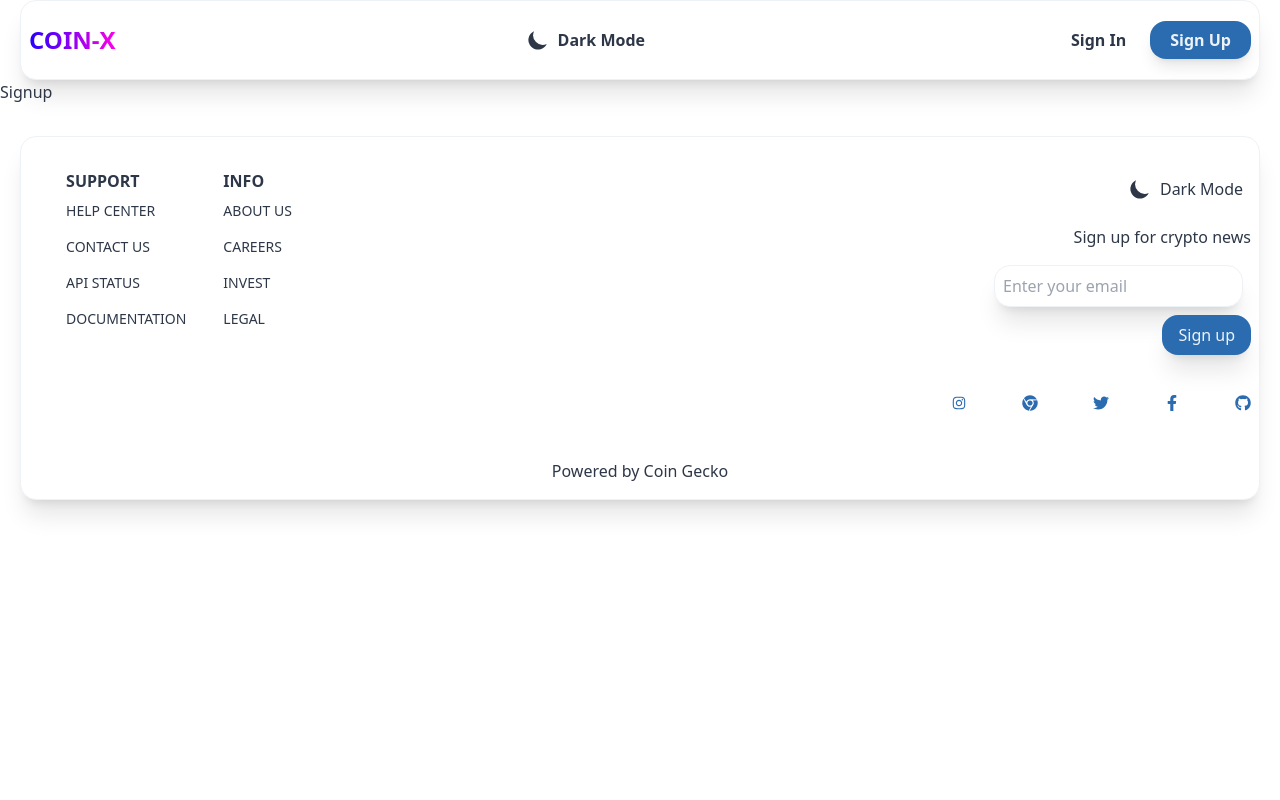
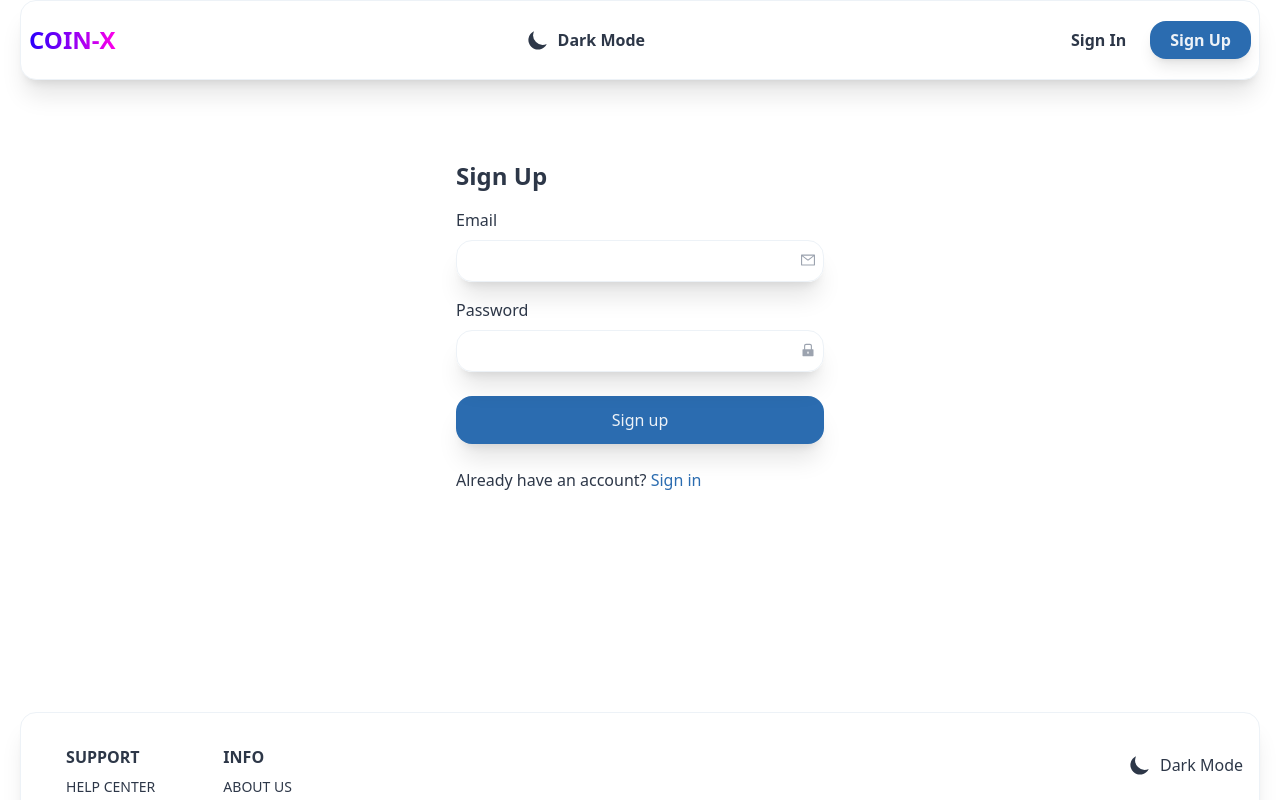
Before and after one commit to goku-raj/coins, a React (Vite) app: page /signup in a window 1280 px wide. Shown: the top 800 px of the page. Built offline with nearby package versions, Linux system fonts and the light colour scheme; no server answers.

Commit message:
SignIn SignUp page

```diff
--- a/src/routes/Signin.jsx
+++ b/src/routes/Signin.jsx
@@ -1,9 +1,46 @@
-import React from 'react'
+import React from 'react';
+import { AiFillLock, AiOutlineMail } from 'react-icons/ai';
+import { Link } from 'react-router-dom';
 
 const Signin = () => {
-  return (
-    <div>Signin</div>
-  )
-}
+   return (
+    <div>
+      <div className='max-w-[400px] mx-auto min-h-[600px] px-4 py-20'>
+        <h1 className='text-2xl font-bold'>Sign In</h1>
+        <form>
+          <div className='my-4'>
+            <label>Email</label>
+            <div className='my-2 w-full relative rounded-2xl shadow-xl'>
+              <input
+                className='w-full p-2 bg-primary border border-input rounded-2xl'
+                type='email'
+              />
+              <AiOutlineMail className='absolute right-2 top-3 text-gray-400' />
+            </div>
+          </div>
+          <div className='my-4'>
+            <label>Password</label>
+            <div className='my-2 w-full relative rounded-2xl shadow-xl'>
+              <input
+                className='w-full p-2 bg-primary border border-input rounded-2xl'
+                type='password'
+              />
+              <AiFillLock className='absolute right-2 top-3 text-gray-400' />
+            </div>
+          </div>
+          <button className='w-full my-2 p-3 bg-button text-btnText rounded-2xl shadow-xl'>
+            Sign in
+          </button>
+        </form>
+        <p className='my-4'>
+          Don't have an account?{' '}
+          <Link to='/signup' className='text-accent'>
+            Sign up
+          </Link>
+        </p>
+      </div>
+    </div>
+  );
+};
 
-export default Signin
+export default Signin;
--- a/src/routes/Signup.jsx
+++ b/src/routes/Signup.jsx
@@ -1,9 +1,46 @@
-import React from 'react'
+import React, {  } from 'react';
+import { AiFillLock, AiOutlineMail } from 'react-icons/ai';
+import { Link } from 'react-router-dom';
 
 const Signup = () => {
   return (
-    <div>Signup</div>
-  )
-}
+    <div>
+      <div className='max-w-[400px] mx-auto min-h-[600px] px-4 py-20'>
+        <h1 className='text-2xl font-bold'>Sign Up</h1>
+        <form>
+          <div className='my-4'>
+            <label>Email</label>
+            <div className='my-2 w-full relative rounded-2xl shadow-xl'>
+              <input
+                className='w-full p-2 bg-primary border border-input rounded-2xl'
+                type='email'
+              />
+              <AiOutlineMail className='absolute right-2 top-3 text-gray-400' />
+            </div>
+          </div>
+          <div className='my-4'>
+            <label>Password</label>
+            <div className='my-2 w-full relative rounded-2xl shadow-xl'>
+              <input
+                className='w-full p-2 bg-primary border border-input rounded-2xl'
+                type='password'
+              />
+              <AiFillLock className='absolute right-2 top-3 text-gray-400' />
+            </div>
+          </div>
+          <button className='w-full my-2 p-3 bg-button text-btnText rounded-2xl shadow-xl'>
+            Sign up
+          </button>
+        </form>
+        <p className='my-4'>
+          Already have an account?{' '}
+          <Link to='/signin' className='text-accent'>
+            Sign in
+          </Link>
+        </p>
+      </div>
+    </div>
+  );
+};
 
-export default Signup
+export default Signup;
```
